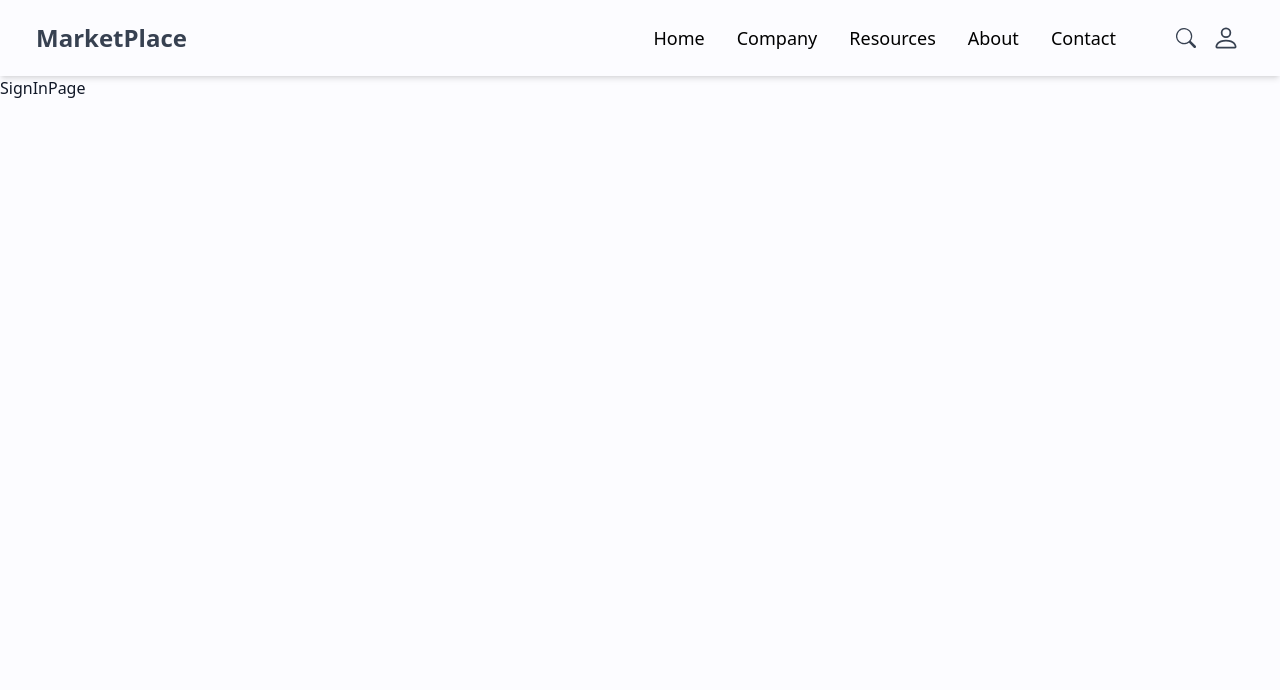
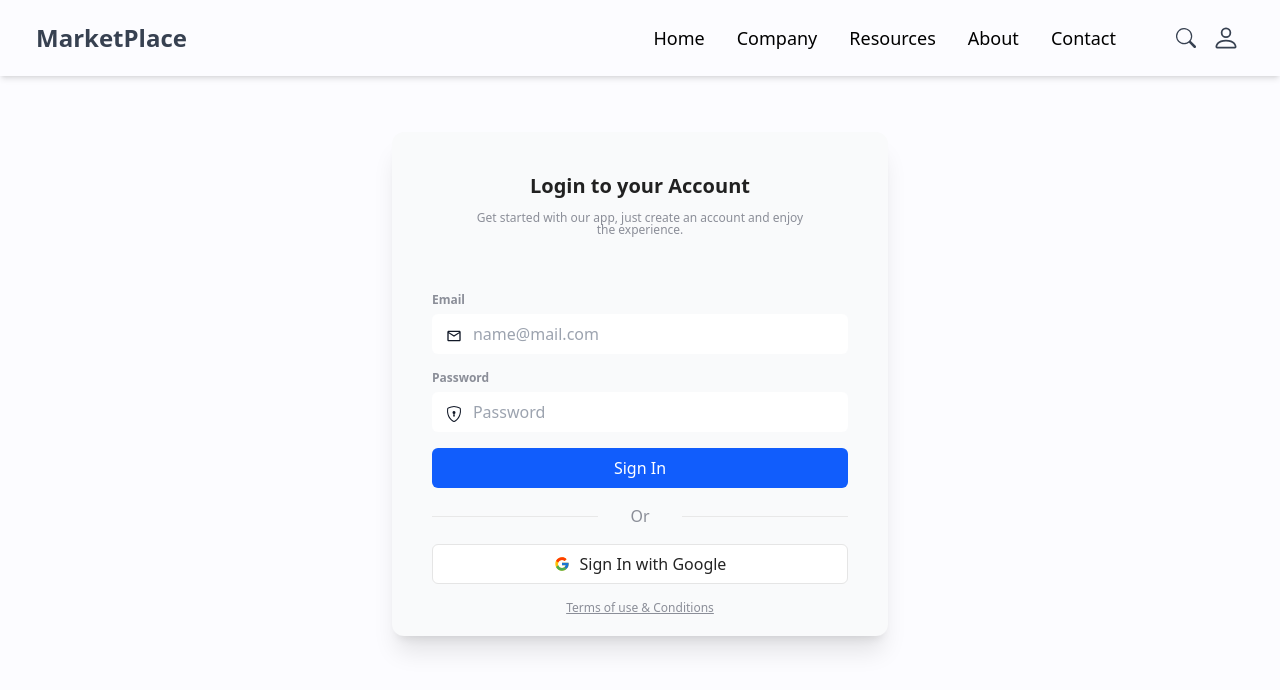
Before and after one commit to Dev-with-Osm/mern-marketplace-app, a React (Vite) app in the folder client/: page /signin in a window 1280 px wide. Shown: the top 690 px of the page. Built offline with nearby package versions, Linux system fonts and the light colour scheme.

Commit message:
complete sign in page ui

```diff
--- a/client/src/pages/HomePage.jsx
+++ b/client/src/pages/HomePage.jsx
@@ -48,22 +48,30 @@ export default function HomePage() {
           <img className="w-[100px] grayscale" src={kiaLogo} alt="" />
         </div>
         <div className="mx-12">
-          <img className="w-[100px] grayscale" src={porscheLogo} alt="" />
+          <img className="w-[80px] grayscale" src={porscheLogo} alt="" />
         </div>
         <div className="mx-12">
-          <img className="w-[100px] grayscale" src={bmwLogo} alt="" />
+          <img
+            className="w-[80px] md:w-[100px]  grayscale"
+            src={bmwLogo}
+            alt=""
+          />
         </div>
         <div className="mx-12">
           <img className="w-[100px] grayscale" src={daciaLogo} alt="" />
         </div>
         <div className="mx-12">
-          <img className="w-[100px] grayscale" src={nissanLogo} alt="" />
+          <img
+            className="w-[80px] md:w-[100px] grayscale"
+            src={nissanLogo}
+            alt=""
+          />
         </div>
         <div className="mx-12">
-          <img className="w-[100px] grayscale" src={hyundaiLogo} alt="" />
+          <img className="w-[120px] grayscale" src={hyundaiLogo} alt="" />
         </div>
         <div className="mx-12">
-          <img className="w-[100px] grayscale" src={toyotaLogo} alt="" />
+          <img className="w-[80px] grayscale" src={toyotaLogo} alt="" />
         </div>
         <div className="mx-12">
           <img className="w-[100px] grayscale" src={audiLogo} alt="" />
--- a/client/src/pages/SignInPage.jsx
+++ b/client/src/pages/SignInPage.jsx
@@ -1,5 +1,68 @@
 import React from "react";
+import { MdOutlineEmail } from "react-icons/md";
+import { BsShieldLock } from "react-icons/bs";
+import { FcGoogle } from "react-icons/fc";
 
 export default function SignInPage() {
-  return <div>SignInPage</div>;
+  return (
+    <div className="p-4 flex  justify-center md:mt-10">
+      <form className="object-contain md:max-w-xl flex flex-col items-center justify-center gap-4 pt-10 pb-5 px-10 bg-gray-50 shadow-xl rounded-xl">
+        <div className="flex flex-col items-center justify-center gap-3">
+          <p className="m-0 text-xl font-bold text-[#212121]">
+            Login to your Account
+          </p>
+          <span className="text-xs max-w-[80%] text-center leading-3 text-[#8B8E98]">
+            Get started with our app, just create an account and enjoy the
+            experience.
+          </span>
+        </div>
+        <br />
+        <div className="w-full h-auto relative flex flex-col gap-1.5">
+          <label class="text-xs text-[#8B8E98] font-semibold">Email</label>
+          <MdOutlineEmail className="w-5 absolute z-[99] left-3 bottom-2.5" />
+
+          <input
+            placeholder="name@mail.com"
+            type="text"
+            className="w-auto h-10 pl-10 rounded-md outline-none border border-solid border-[#d0cfcf] filter drop-shadow(0px 1px 0px #efefef) drop-shadow(0px 1px 0.5px rgba(239, 239, 239, 0.5)) transition-all duration-300 ease-in-out focus:border-transparent focus:shadow-outline focus:bg-transparent  border-transparent focus:ring-2 focus:ring-gray-800"
+          />
+        </div>
+        <div className="w-full h-auto relative flex flex-col gap-1.5">
+          <label className="text-xs text-[#8B8E98] font-semibold">
+            Password
+          </label>
+          <BsShieldLock className="w-5 absolute z-[99] left-3 bottom-2.5" />
+
+          <input
+            placeholder="Password"
+            type="password"
+            className="w-auto h-10 pl-10 rounded-md outline-none border border-solid border-[#d0cfcf] filter drop-shadow(0px 1px 0px #efefef) drop-shadow(0px 1px 0.5px rgba(239, 239, 239, 0.5)) transition-all duration-300 ease-in-out focus:border-transparent focus:shadow-outline focus:bg-transparent  border-transparent focus:ring-2 focus:ring-gray-800"
+          />
+        </div>
+        <button
+          type="submit"
+          className="w-full h-10 border-none bg-[#115dfc] rounded-md outline-none text-white cursor-pointer"
+        >
+          <span>Sign In</span>
+        </button>
+
+        <div className="w-full flex items-center justify-center gap-8 text-[#8b8e98] ">
+          <hr className="block w-full h-[1px] border-0 bg-[#e8e8e8] " />
+          <span>Or</span>
+          <hr className="block w-full h-[1px] border-0 bg-[#e8e8e8] " />
+        </div>
+        <button
+          type="submit"
+          className="w-full h-10 flex items-center justify-center gap-2.5 bg-white rounded-md outline-none text-[#242424] border border-solid border-[#e5e5e5] filter drop-shadow(0px 1px 0px #efefef) drop-shadow(0px 1px 0.5px rgba(239, 239, 239, 0.5)) transition-all duration-300 ease-in-out cursor-pointer "
+        >
+          <FcGoogle />
+
+          <span>Sign In with Google</span>
+        </button>
+        <p className="text-xs text-[#8b8e98] underline">
+          Terms of use &amp; Conditions
+        </p>
+      </form>
+    </div>
+  );
 }
```
